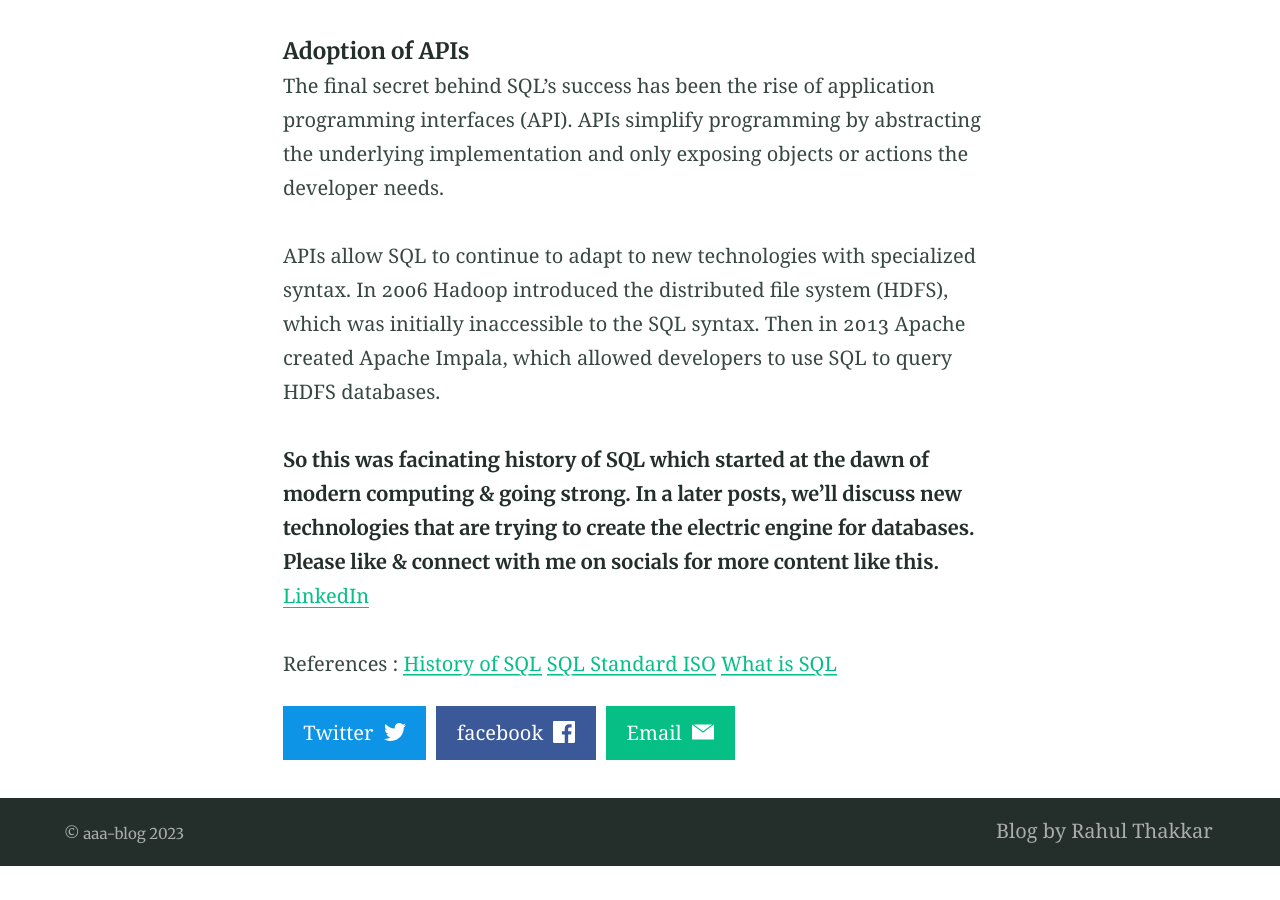
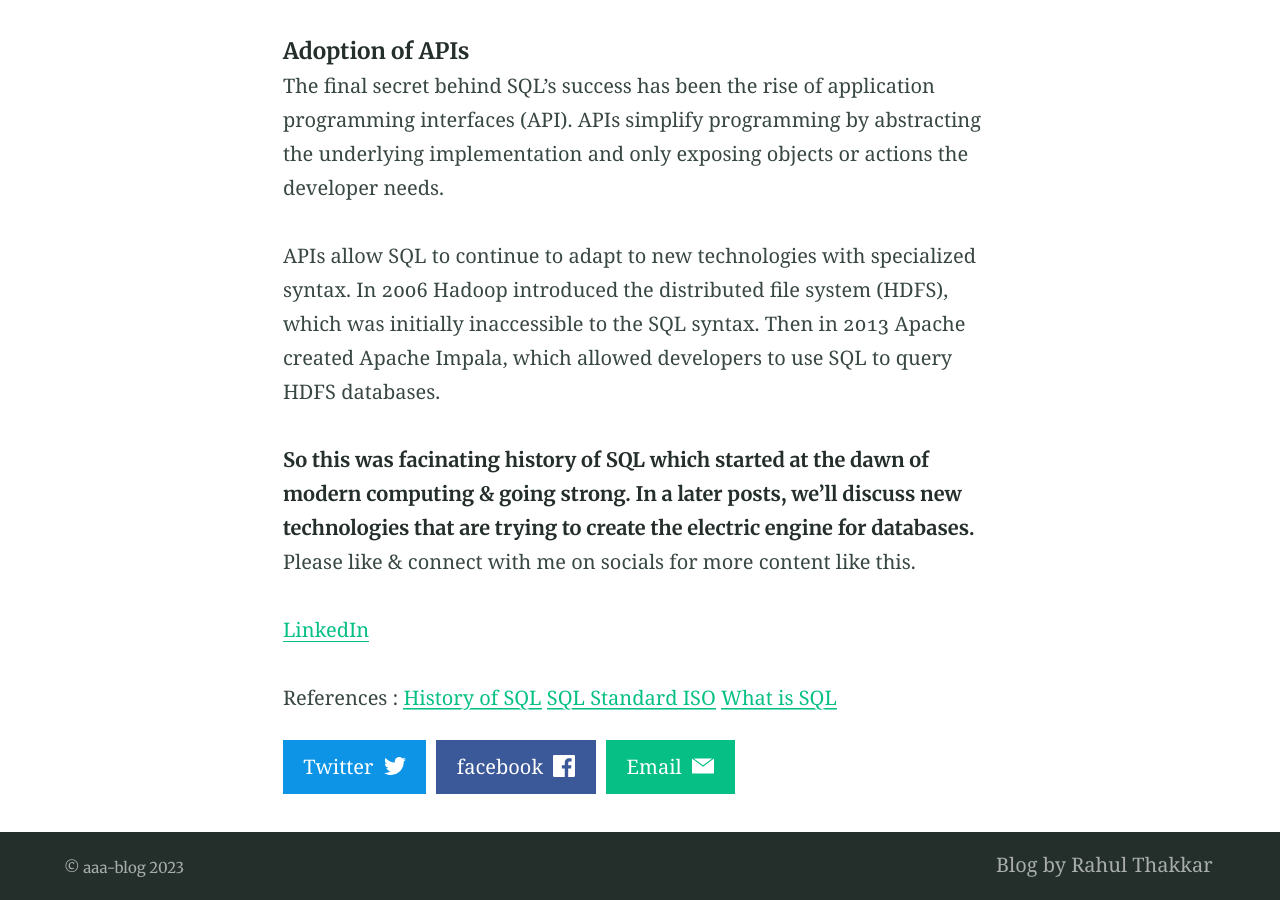
Before and after one commit to aaa-blog/aaa-blog.github.io, a Jekyll site: the page built from _posts/2023-09-05-sql-history-benefits.md, in a window 1280 px wide and 900 px high, scrolled down 5339 px. Built offline with Jekyll 4.4.1, drawn with Linux system fonts in a browser that asks for light colours; before the commit the page ends 6205 px from its top, so only the background shows below that; part of the change alters nothing that is shown.

```diff
--- a/_posts/2023-09-05-sql-history-benefits.md
+++ b/_posts/2023-09-05-sql-history-benefits.md
@@ -45,7 +45,9 @@ Below are the key features added in each iterations of SQL standards -
 {% include figure.html image="https://github.com/aaa-blog/aaa-blog.github.io/blob/main/assets/images/history-of-sql-standards.png?raw=true" alt="History of SQL standards" %}
 [Source](https://learnsql.com/blog/history-of-sql-standards/ "History of SQL standards")
 
-##### Why is SQL ubiquitous?
+#### Why is SQL ubiquitous?
+
+<!-- more -->
 
 ##### Built on First Principles
 A first principle is a foundational proposition that can not be deduced from any other proposition or assumption. For instance, combining hydrocarbons with oxygen to create a chemical reaction. And this is still the principle that powers the internal combustion engines in every cars.
@@ -76,7 +78,9 @@ APIs allow SQL to continue to adapt to new technologies with specialized syntax.
 
 <!-- more -->
 
-###### So this was facinating history of SQL which started at the dawn of modern computing & going strong. In a later posts, we’ll discuss new technologies that are trying to create the electric engine for databases. Please like & connect with me on socials for more content like this.
+###### So this was facinating history of SQL which started at the dawn of modern computing & going strong. In a later posts, we’ll discuss new technologies that are trying to create the electric engine for databases.
+
+Please like & connect with me on socials for more content like this.
 
 [LinkedIn](https://www.linkedin.com/in/thakkarrahul01 "Rahul Thakkar")
 
```
